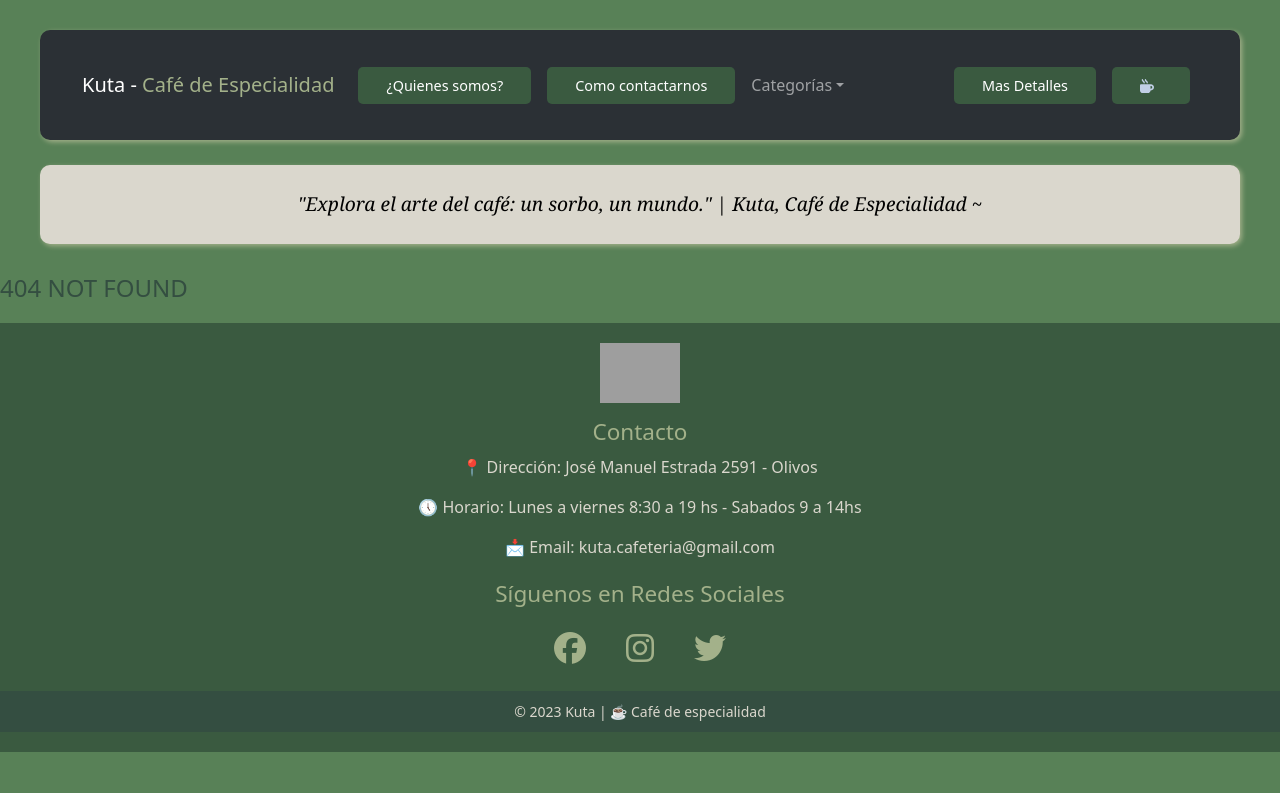
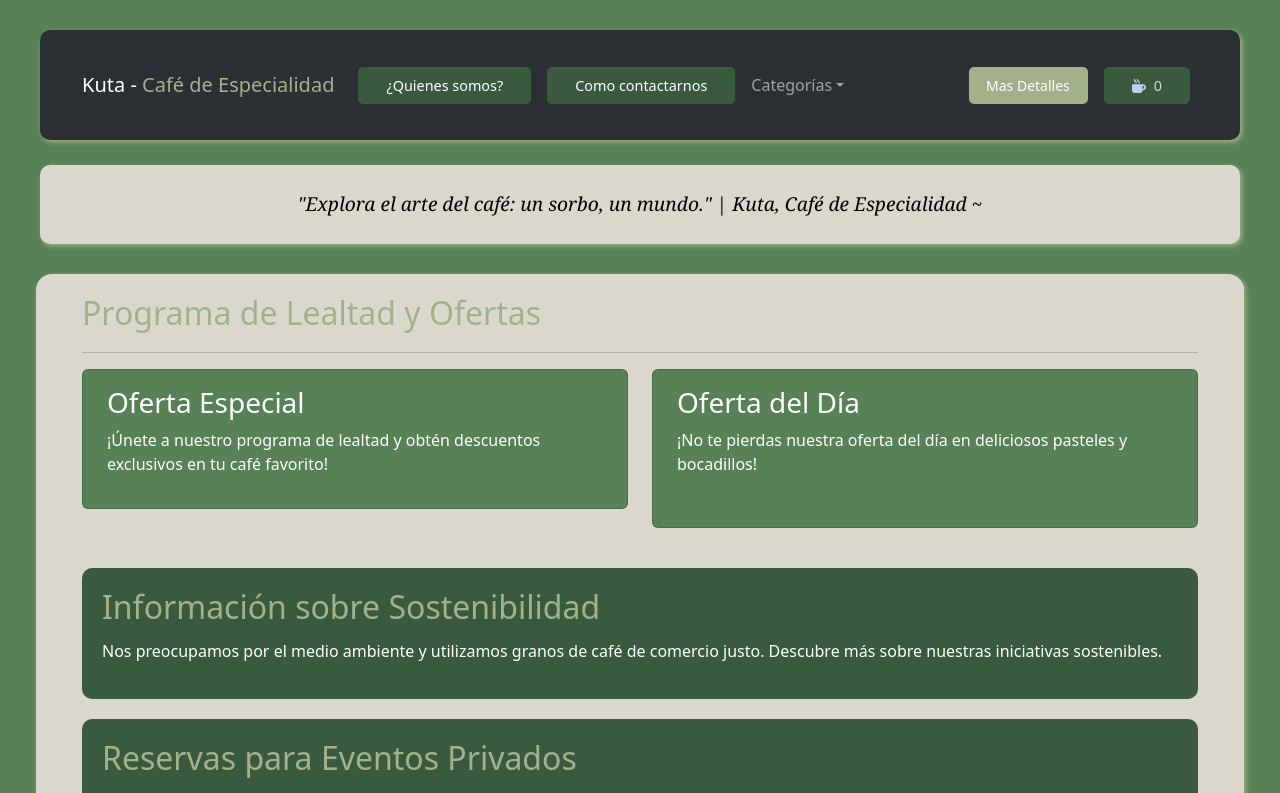
Before and after one commit to PabloFabbian/Kuta_Coffee, a React (Create React App) app: page /more-details in a window 1280 px wide. Shown: the top 793 px of the page. Built offline with nearby package versions, Linux system fonts and the light colour scheme; no server answers; grey boxes are pictures that could not be loaded.

Commit message:
10. Final-Final Commit
Se solucionaron ciertos errores con las Toasts, se mejoraron aspectos visuales, se re-armó el número al lado del carrito que venía fallando y se incluyó un nuevo botón para seguir agregando productos una vez agregado uno de estos.

```diff
--- a/src/App.js
+++ b/src/App.js
@@ -9,6 +9,7 @@ import Footer from './components/Footer/Footer';
 import AboutUs from './components/AboutUs/AboutUs';
 import Cart from './components/Cart/Cart'
 import Checkout from './components/Checkout/Checkout';
+import MoreDetails from './components/MoreDetails/MoreDetails';
 
 function App() {
   return (
@@ -23,6 +24,7 @@ function App() {
             <Route path='/cart-container' element={<Cart />}/>
             <Route path='/category/:categoryId' element={<ItemListContainer />} />
             <Route path='/item/:itemId' element={<ItemDetailContainer />} />
+            <Route path='/more-details' element={<MoreDetails />} />
             <Route path='/cart' element={<Cart />} />
             <Route path='/checkout' element={<Checkout />} />
             <Route path='*' element={<h1>404 NOT FOUND</h1>} />
--- a/src/components/AboutUs/AboutUs.jsx
+++ b/src/components/AboutUs/AboutUs.jsx
@@ -1,6 +1,8 @@
 import React, { useEffect, useState } from 'react'
 import { getDoc, doc } from 'firebase/firestore'
 import { db } from '../../services/firebase/firebaseConfig'
+import { toast } from 'react-toastify';
+import 'react-toastify/dist/ReactToastify.css';
 import './AboutUs.css'
 
 import Carousel from 'react-bootstrap/Carousel';
@@ -9,6 +11,32 @@ const AboutUs = () => {
     const [images, setImages] = useState([])
     const [loading, setLoading] = useState(true)
 
+    const ToastError = () => {
+        toast.error('🦄 Error al obtener el documento "local":', {
+            position: "bottom-center",
+            autoClose: 5000,
+            hideProgressBar: false,
+            closeOnClick: true,
+            pauseOnHover: true,
+            draggable: true,
+            progress: undefined,
+            theme: "dark",
+            })
+    }
+
+    const ToastError2 = () => {
+        toast.error('🦄 El documento "local" no existe en la colección "cafeteria"', {
+            position: "bottom-center",
+            autoClose: 5000,
+            hideProgressBar: false,
+            closeOnClick: true,
+            pauseOnHover: true,
+            draggable: true,
+            progress: undefined,
+            theme: "dark",
+            })
+    }
+
     useEffect(() => {
         const docRef = doc(db, 'cafeteria', 'local')
 
@@ -16,17 +44,16 @@ const AboutUs = () => {
             .then((docSnapshot) => {
                 if (docSnapshot.exists()) {
                     const data = docSnapshot.data()
-
                     const imageUrls = [data.capuccino , data.dentro, data.fuera, data.servicio]
                     setImages(imageUrls)
                     setLoading(false)
                 } else {
-                    console.error('El documento "local" no existe en la colección "cafeteria".')
+                    ToastError2()
                     setLoading(false)
                 }
             })
             .catch((error) => {
-                console.error('Error al obtener el documento "local":', error)
+                ToastError(error)
                 setLoading(false)
             })
     }, [])
--- a/src/components/CartWidget/CartWidget.js
+++ b/src/components/CartWidget/CartWidget.js
@@ -8,8 +8,14 @@ import { Link } from 'react-router-dom';
 const CartWidget = () => {
     const { totalQuantity } = useContext(CartContext);
 
+    const linkStyle = {
+        color:'#DAD7CD',
+        textDecoration: 'none',
+        cursor:'pointer'
+    };
+
     return (
-        <Link to='./cart-container' className='CartWidget CartItems'>
+        <Link to='./cart-container' className='CartWidget CartItems' style={linkStyle}>
             <FontAwesomeIcon icon={faMugHot} style={{ color: "#c1cfe6", marginRight: "1vh", height: "14px" }} />
             {totalQuantity}
         </Link>
--- a/src/components/Checkout/Checkout.js
+++ b/src/components/Checkout/Checkout.js
@@ -1,9 +1,11 @@
+import { collection, getDocs, query, where, writeBatch, addDoc, Timestamp, documentId } from 'firebase/firestore'
+import { toast } from 'react-toastify';
+import { useContext, useState } from 'react';
 import { CartContext } from '../../context/CartContext';
-import { useContext, useState } from 'react';
-import { collection, getDocs, query, where, writeBatch, addDoc, Timestamp, documentId } from 'firebase/firestore'
 import { db } from '../../services/firebase/firebaseConfig';
 
 import CheckoutForm from '../CheckoutForm/CheckoutForm';
+import 'react-toastify/dist/ReactToastify.css';
 import './Checkout.css'
 
 const Checkout = () => {
@@ -14,6 +16,32 @@ const Checkout = () => {
 
     const createOrder = async ({ name, phone, email }) => {
         setLoading(true);
+
+    const ToastWarn = () => {
+        toast.warn('🦄 ¡Producto fuera de Stock!', {
+            position: "bottom-center",
+            autoClose: 5000,
+            hideProgressBar: false,
+            closeOnClick: true,
+            pauseOnHover: true,
+            draggable: true,
+            progress: undefined,
+            theme: "dark",
+            })
+    }
+
+    const ToastError = () => {
+        toast.error('🦄 ¡Ocurrió un error inesperado!', {
+            position: "bottom-center",
+            autoClose: 5000,
+            hideProgressBar: false,
+            closeOnClick: true,
+            pauseOnHover: true,
+            draggable: true,
+            progress: undefined,
+            theme: "dark",
+            })
+    }
 
         try {
             const total = cart.reduce((acc, product) => {
@@ -63,29 +91,11 @@ const Checkout = () => {
                 setOrderId(orderAdded.id)
                 clearCart()
             } else {
-                toast.warn('🦄 ¡Producto fuera de Stock!', {
-                    position: "bottom-center",
-                    autoClose: 5000,
-                    hideProgressBar: false,
-                    closeOnClick: true,
-                    pauseOnHover: true,
-                    draggable: true,
-                    progress: undefined,
-                    theme: "dark",
-                    })
+                ToastWarn()
             }
 
         } catch(error) {
-            toast.error('🦄 ¡Ocurrió un error inesperado!', {
-                position: "bottom-center",
-                autoClose: 5000,
-                hideProgressBar: false,
-                closeOnClick: true,
-                pauseOnHover: true,
-                draggable: true,
-                progress: undefined,
-                theme: "dark",
-                })
+            ToastError()
         } finally {
             setLoading(false)
         }
--- /dev/null
+++ b/src/components/ItemDetail/ItemDetail.css
@@ -0,0 +1,10 @@
+.continue-shopping-button {
+    background: none;
+    border: none;
+    cursor: pointer;
+    font-size: 15px;
+    text-decoration: none;
+    align-items: center;
+    margin-right: 15px;
+    margin-left: -16px;
+}
--- a/src/components/ItemDetail/ItemDetail.js
+++ b/src/components/ItemDetail/ItemDetail.js
@@ -1,12 +1,11 @@
+import { CartContext } from '../../context/CartContext'
+import ItemCount from '../ItemCount/ItemCount'
 import { useContext, useState } from 'react'
-import ItemCount from '../ItemCount/ItemCount'
 import { Link } from 'react-router-dom'
-
-import { CartContext } from '../../context/CartContext'
+import './ItemDetail.css'
 
 const ItemDetail = ({ id, name, img, category, description, price, stock }) => {
     const[quantityAdded, setQuantityAdded] = useState(0)
-
     const { addItem } = useContext(CartContext)
 
     const handleOnAdd = (quantity) => {
@@ -40,14 +39,17 @@ const ItemDetail = ({ id, name, img, category, description, price, stock }) => {
                     Precio: ${price}
                 </p>
             </section>
-            <footer className='ItemFooter'>
-                {
-                    quantityAdded > 0 ? (
-                        <Link to='/cart' className='Option'>Terminar compra</Link>
-                    ) : (
-                        <ItemCount initial={1} stock={stock} onAdd={handleOnAdd}/>
-                    )
-                }
+            <footer className="ItemFooter">
+                {quantityAdded > 0
+                ? ( <div>
+                        <button className="Option continue-shopping-button" onClick={() => window.history.back()}>
+                            Agregar + productos
+                        </button>
+                        <Link to="/cart" className="Option">
+                            Terminar compra
+                        </Link>
+                    </div>)
+                : ( <ItemCount initial={1} stock={stock} onAdd={handleOnAdd} />)}
             </footer>
         </article>
     )
--- a/src/components/ItemDetailContainer/ItemDetailContainer.js
+++ b/src/components/ItemDetailContainer/ItemDetailContainer.js
@@ -1,11 +1,11 @@
 import './ItemDetailContainer.css'
 import { useState, useEffect } from 'react'
 import ItemDetail from '../ItemDetail/ItemDetail'
-
 import { useParams } from 'react-router-dom'
-
 import { getDoc, doc } from 'firebase/firestore'
 import { db } from '../../services/firebase/firebaseConfig'
+import { toast } from 'react-toastify';
+import 'react-toastify/dist/ReactToastify.css';
 
 const ItemDetailContainer = () => {
     const [product, setProduct] = useState(null)
@@ -18,6 +18,19 @@ const ItemDetailContainer = () => {
 
         const docRef = doc(db, 'products', itemId)
 
+        const ToastError = () => {
+            toast.error('🦄 ¡Ocurrió un error inesperado!', {
+                position: "bottom-center",
+                autoClose: 5000,
+                hideProgressBar: false,
+                closeOnClick: true,
+                pauseOnHover: true,
+                draggable: true,
+                progress: undefined,
+                theme: "dark",
+                })
+        }
+
         getDoc(docRef)
             .then(response => {
                 const data = response.data()
@@ -25,16 +38,8 @@ const ItemDetailContainer = () => {
                 setProduct(productAdapted)
             })
             .catch(
-                toast.error('🦄 ¡Ocurrió un error inesperado!', {
-                    position: "bottom-center",
-                    autoClose: 5000,
-                    hideProgressBar: false,
-                    closeOnClick: true,
-                    pauseOnHover: true,
-                    draggable: true,
-                    progress: undefined,
-                    theme: "dark",
-                    }))
+                ToastError()
+            )
             .finally(() => {
                 setLoading(false)
             })
--- a/src/components/ItemListContainer/ItemListContainer.js
+++ b/src/components/ItemListContainer/ItemListContainer.js
@@ -1,18 +1,30 @@
 import ItemList from '../ItemList/ItemList'
 import './ItemListContainer.css'
-
 import { useState, useEffect } from 'react'
-
 import { useParams } from 'react-router-dom'
-
 import {getDocs, collection, query, where} from 'firebase/firestore'
 import { db } from '../../services/firebase/firebaseConfig'
+import { toast } from 'react-toastify';
+import 'react-toastify/dist/ReactToastify.css';
 
 const ItemListContainer = ({ greeting }) => {
     const [products, setProducts] = useState([])
     const [loading, setLoading] = useState(true)
 
     const { categoryId } = useParams()
+
+    const ToastError = () => {
+        toast.error('🦄 ¡Ocurrió un error inesperado!', {
+            position: "bottom-center",
+            autoClose: 5000,
+            hideProgressBar: false,
+            closeOnClick: true,
+            pauseOnHover: true,
+            draggable: true,
+            progress: undefined,
+            theme: "dark",
+            })
+    }
 
     useEffect(() => {
         setLoading(true)
@@ -30,16 +42,8 @@ const ItemListContainer = ({ greeting }) => {
                 setProducts(productsAdapted)
             })
             .catch(
-                toast.error('🦄 ¡Ocurrió un error inesperado!', {
-                    position: "bottom-center",
-                    autoClose: 5000,
-                    hideProgressBar: false,
-                    closeOnClick: true,
-                    pauseOnHover: true,
-                    draggable: true,
-                    progress: undefined,
-                    theme: "dark",
-                    }))
+                ToastError()
+            )
             .finally(() => {
                 setLoading(false)
             })
--- /dev/null
+++ b/src/components/MoreDetails/MoreDetails.css
@@ -0,0 +1,57 @@
+.more-details {
+    background-color: #DAD7CD;
+    padding-top: 2.5vh;
+    color: #344E41;
+    padding-bottom: 5vh;
+    margin-left: 4.5vh;
+    margin-right: 4.5vh;
+    margin-bottom: 3.5vh;
+    border-radius: 2vh;
+    box-shadow: 2px 2px 5px #A3B18A;
+}
+
+.section-title {
+    color: #A3B18A;
+    padding-bottom: 0.5vh;
+    cursor: default;
+}
+
+.section-title hr {
+    margin-bottom: 5vh;
+}
+
+.offering-card {
+    background-color: #588157;
+    color: #fff;
+    margin-bottom: 20px;
+    padding-left: 1vh;
+    padding-right: 1vh;
+    transition: background-color 0.3s, transform 0.3s;
+}
+
+.offering-card:hover {
+    background-color: #3A5A40;
+    transform: scale(1.05);
+    cursor: pointer;
+}
+
+#Day-Offer {
+    padding-bottom: 2.45vh;
+}
+
+.sustainability-container,
+.private-events-container {
+    background-color: #3A5A40;
+    color: #fff;
+    padding: 20px;
+    margin-top: 20px;
+    border-radius: 10px;
+    transition: background-color 0.3s, transform 0.3s;
+}
+
+.sustainability-container:hover,
+.private-events-container:hover {
+    background-color: #588157;
+    transform: scale(1.05);
+    cursor: pointer;
+}
--- /dev/null
+++ b/src/components/MoreDetails/MoreDetails.js
@@ -0,0 +1,56 @@
+import React from 'react'
+import './MoreDetails.css'
+import { Container, Row, Col, Card } from 'react-bootstrap'
+
+const MoreDetails = () => {
+    return (
+    <div className="more-details">
+        <Container>
+            <h2 className="section-title">Programa de Lealtad y Ofertas</h2>
+            <hr></hr>
+            <Row>
+                <Col md={6}>
+                    <Card className="offering-card">
+                        <Card.Body>
+                            <h3>Oferta Especial</h3>
+                            <p>¡Únete a nuestro programa de lealtad y obtén descuentos exclusivos en tu café favorito!</p>
+                        </Card.Body>
+                    </Card>
+                </Col>
+                <Col md={6}>
+                    <Card className="offering-card" id='Day-Offer'>
+                        <Card.Body>
+                            <h3>Oferta del Día</h3>
+                            <p>¡No te pierdas nuestra oferta del día en deliciosos pasteles y bocadillos!</p>
+                        </Card.Body>
+                    </Card>
+                </Col>
+            </Row>
+
+            <Container className="sustainability-container">
+        <h2 className="section-title">Información sobre Sostenibilidad</h2>
+            <Row>
+                <Col>
+                    <p>Nos preocupamos por el medio ambiente y utilizamos granos de café de comercio justo. Descubre más sobre nuestras iniciativas sostenibles.</p>
+                </Col>
+            </Row>
+        </Container>
+
+        <Container className="private-events-container" id='Private-Events'>
+            <h2 className="section-title">Reservas para Eventos Privados</h2>
+            <Row>
+                <Col>
+                    <p>¿Planeas un evento especial? ¡Reserva nuestro espacio para eventos privados y haz que sea inolvidable!</p>
+                </Col>
+            </Row>
+        </Container>
+
+
+        </Container>
+
+
+    </div>
+    );
+}
+
+export default MoreDetails
--- a/src/components/NavBar/NavBar.js
+++ b/src/components/NavBar/NavBar.js
@@ -50,10 +50,10 @@ const NavBar = () => {
                     </Nav>
                     <Nav>
                         <Nav.Link>
-                            <NavLink to={`/category/Details`} className={({isActive}) => isActive ? 'ActiveOption' : 'Option'}>Mas Detalles</NavLink>
+                            <NavLink to={`/more-details`} className={({isActive}) => isActive ? 'ActiveOption' : 'Option'}>Mas Detalles</NavLink>
                         </Nav.Link>
                         <Nav.Link>
-                            <NavLink eventKey={2} href="#desk" to={`/cart-container`} className={({isActive}) => isActive ? 'ActiveOption' : 'Option'}><CartWidget/></NavLink>
+                            <NavLink to={`/cart-container`} className={({isActive}) => isActive ? 'ActiveOption' : 'Option'}><CartWidget/></NavLink>
                         </Nav.Link>
                     </Nav>
                 </Navbar.Collapse>
--- a/src/context/CartContext.js
+++ b/src/context/CartContext.js
@@ -1,7 +1,8 @@
 import { createContext, useState } from 'react'
 
 export const CartContext = createContext({
-    cart: []
+    cart: [],
+    totalQuantity: 0
 })
 
 export const CartProvider = ({ children }) => {
@@ -30,8 +31,10 @@ export const CartProvider = ({ children }) => {
         setCart(cartUpdated);
     };
 
+    const totalQuantity = cart.reduce((acc, item) => acc + item.quantity, 0);
+
     return(
-        <CartContext.Provider value={{cart, addItem, clearCart, onRemove}}>
+        <CartContext.Provider value={{cart, addItem, clearCart, onRemove, totalQuantity}}>
             { children }
         </CartContext.Provider>
     )
```
